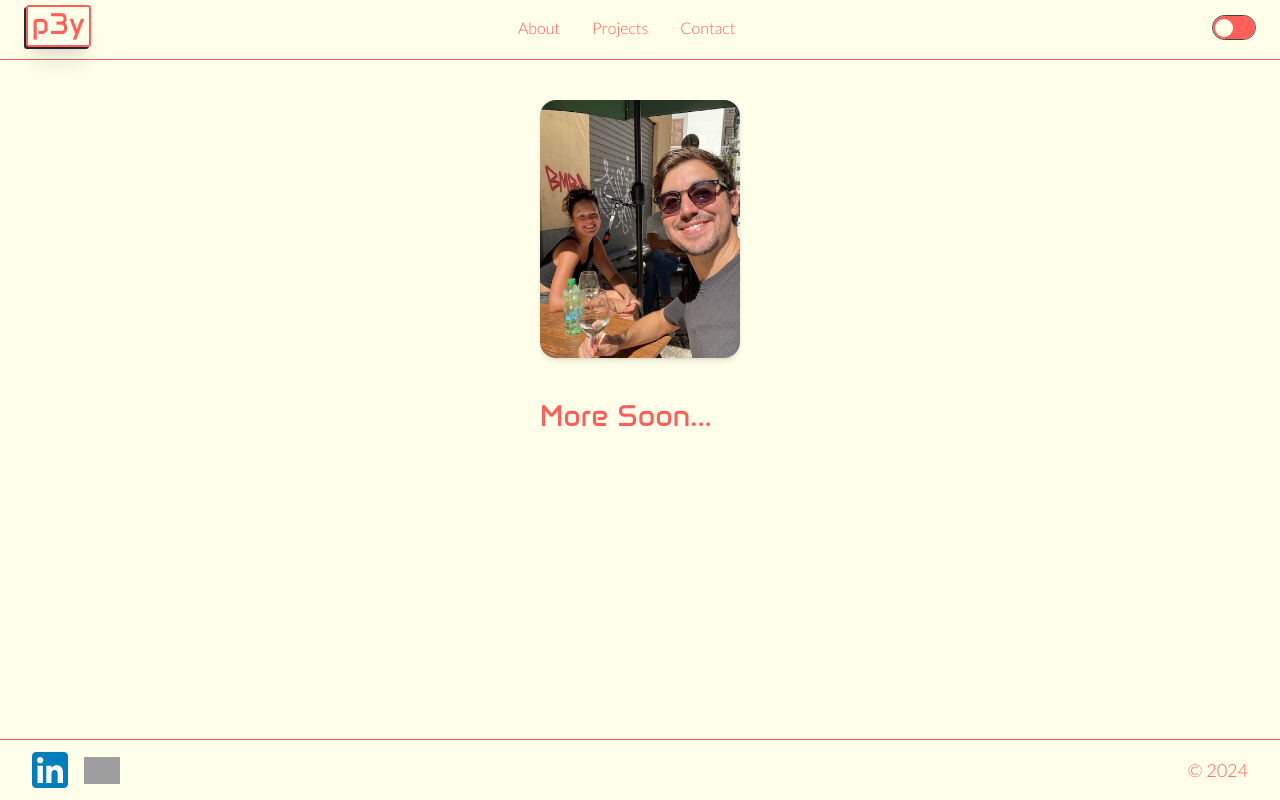
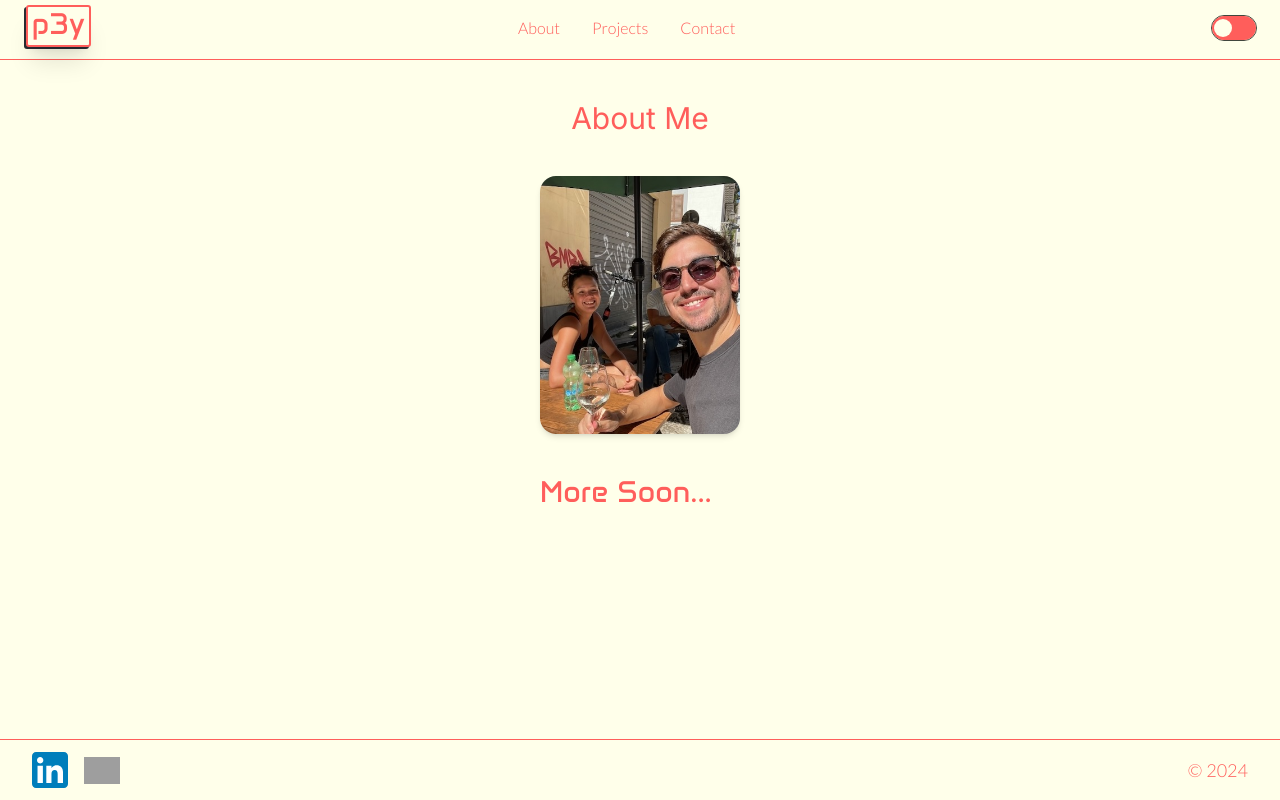
Before and after one commit to alexp3y/p3y, a Next.js app: page /about in a window 1280 px wide. Built offline with nearby package versions, Linux system fonts and the light colour scheme; grey boxes are pictures that could not be loaded.

Commit message:
Cancel game end monitor interval after closing CF

```diff
--- a/src/app/about/page.tsx
+++ b/src/app/about/page.tsx
@@ -7,6 +7,7 @@ export default function AboutPage() {
     <main className="flex min-h-screen flex-col items-center justify-between">
       <NavBar />
       <div className="flex flex-col text-black flex-grow justify-start text-p3y-red p-10">
+        <h1 className="pb-10 text-3xl text-center">About Me</h1>
         <Image
           priority
           className="rounded-2xl shadow-md"
--- a/src/app/globals.css
+++ b/src/app/globals.css
@@ -64,8 +64,8 @@ body {
 .switch {
   position: relative;
   display: inline-block;
-  width: 44px;
-  height: 25px;
+  width: 46px;
+  height: 26px;
 }
 
 /* Hide default HTML checkbox */
@@ -94,7 +94,7 @@ body {
   height: 18px;
   width: 18px;
   left: 1px;
-  bottom: 1px;
+  bottom: 2px;
   -webkit-transition: 0.4s;
   transition: 0.4s;
   @apply bg-p3y-red;
@@ -110,9 +110,9 @@ input:focus + .slider {
 }
 
 input:checked + .slider:before {
-  -webkit-transform: translateX(18px);
-  -ms-transform: translateX(18px);
-  transform: translateX(18px);
+  -webkit-transform: translateX(22px);
+  -ms-transform: translateX(22px);
+  transform: translateX(22px);
   @apply bg-p3y-gunmetal border border-p3y-gunmetal;
 }
 
--- a/src/app/projects/page.tsx
+++ b/src/app/projects/page.tsx
@@ -21,6 +21,7 @@ export default function AboutPage() {
             link="https://givemechoice.com"
             image="/images/gmc-screenshot.png"
             title="Give Me Choice"
+            external
           />
         </div>
       </div>
--- a/src/components/Colorflu.tsx
+++ b/src/components/Colorflu.tsx
@@ -61,7 +61,7 @@ const ColorFlu: React.FC = () => {
     document.addEventListener('keyup', handleKeyup);
     document.addEventListener('touchmove', preventDefault, { passive: false });
     animationRequestId.current = requestAnimationFrame(animate);
-    setInterval(() => {
+    const interval = setInterval(() => {
       if (enj?.game?.gameOver) {
         console.log('Ending game');
         setStarted(false);
@@ -72,6 +72,7 @@ const ColorFlu: React.FC = () => {
       document.removeEventListener('keyup', handleKeyup);
       document.removeEventListener('touchmove', preventDefault);
       cancelAnimationFrame(animationRequestId.current);
+      clearInterval(interval);
     };
   }, []);
 
--- a/src/components/NavBar/Logo.tsx
+++ b/src/components/NavBar/Logo.tsx
@@ -4,7 +4,7 @@ import React from 'react';
 const Logo: React.FC = () => {
   return (
     <Link href="/">
-      <div className="bg-p3y-gunmetal dark:bg-p3y-ivory rounded-[3px]">
+      <div className="bg-p3y-gunmetal dark:bg-p3y-blue rounded-[3px]">
         <span className="text-[30px] tracking-[0px] leading-none text-p3y-red border-[2px] border-p3y-red rounded-[3px] px-[4px] pb-[6px] pt-[2px]  dark:bg-p3y-gunmetal bg-p3y-ivory anta cursor-pointer active:border-p3y-blue active:text-p3y-blue dark:active:border-p3y-maize dark:active:text-p3y-maize -translate-y-[2px] translate-x-[2px] z-20 flex shadow-xl">
           p3y
         </span>
--- a/src/components/NavBar/ThemeSwitch.tsx
+++ b/src/components/NavBar/ThemeSwitch.tsx
@@ -20,7 +20,7 @@ const ThemeSwitch: React.FC = () => {
   }, []);
   return (
     <div className="flex flex-col items-center justify-center gap-y-2 relative h-[25px] w-[44px]">
-      <label className="switch w-1/2 border-p3y-olive dark:border-p3y-ivory border-[1px] rounded-full">
+      <label className="switch w-1/2 border-p3y-olive dark:border-p3y-blue border-[1px] rounded-full">
         <input
           checked={
             typeof window !== 'undefined'
--- a/src/components/Projects/ProjectCard.tsx
+++ b/src/components/Projects/ProjectCard.tsx
@@ -6,11 +6,16 @@ interface Props {
   link: string;
   image: string;
   title: string;
+  external?: boolean;
 }
 
-const ProjectCard: React.FC<Props> = ({ link, image, title }) => {
+const ProjectCard: React.FC<Props> = ({ link, image, title, external }) => {
   return (
-    <Link href={link} target="_blank" rel="noreferrer">
+    <Link
+      href={link}
+      target={external ? '_blank' : ''}
+      rel={external ? '_blank' : ''}
+    >
       <div className="flex flex-col border border-p3y-red rounded-2xl cursor-pointer h-[240px]">
         <Image
           priority
```
